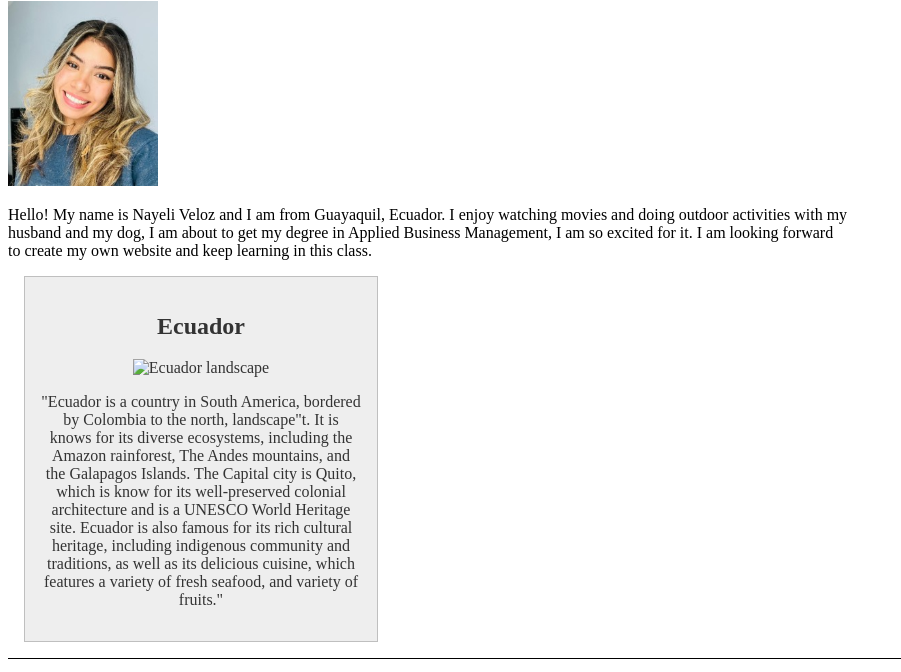
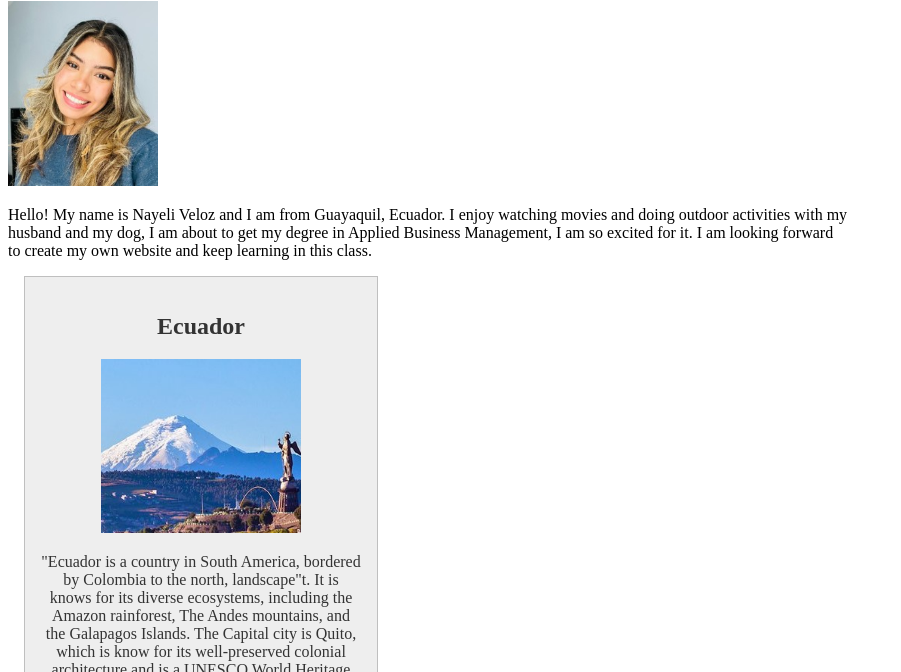
Before and after one commit to nayeli2025/wdd130, a plain HTML site: page index.html in a window 1280 px wide. Shown: the part 105-777 px from the top of the page, without its empty margins (0-901 px from the left). Drawn offline with Linux system fonts and the light colour scheme.

Commit message:
Updated index.html with new content

```diff
--- a/index.html
+++ b/index.html
@@ -28,7 +28,7 @@
 
     <aside>
         <h2>Ecuador</h2>
-        <img src="images.ecuador.jpg" alt="Ecuador landscape">
+        <img src="images/images.ecuador.jpg" alt="Ecuador landscape">
         <p> "Ecuador is a country in South America, bordered by Colombia to the north, landscape"t. It is knows for its
             diverse ecosystems, including the Amazon rainforest, The Andes mountains, and the Galapagos Islands. The
             Capital city is Quito, which is know for its well-preserved colonial architecture and is a UNESCO World
--- a/styles/styles.css
+++ /dev/null
@@ -1,33 +0,0 @@
-main {
-  max-width: 840px;/* Add your styles here */
-}
-
-aside {
-  width: 20rem;
-  margin: 1rem;
-  border: 1px solid rgb(0 0 0 / 0.2); /* 1 */
-  padding: 1rem;
-  background-color: #eee;
-  color: #333;
-  text-align: center;
-}
-
-aside img {
-  width: 200px;
-  height: auto;
-}
-
-main img {
-  width: 150px;
-  height: auto;
-}
-
-p {
-    padding: 0;
-}
-
-footer {
-  margin-top: 15px;
-  border-top: 1px solid #000;
-  text-align: center;
-}
```
